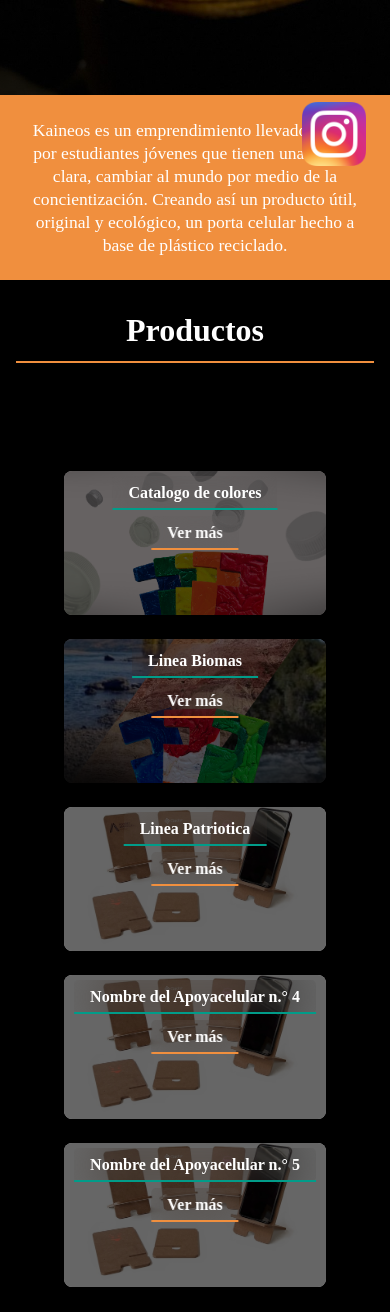
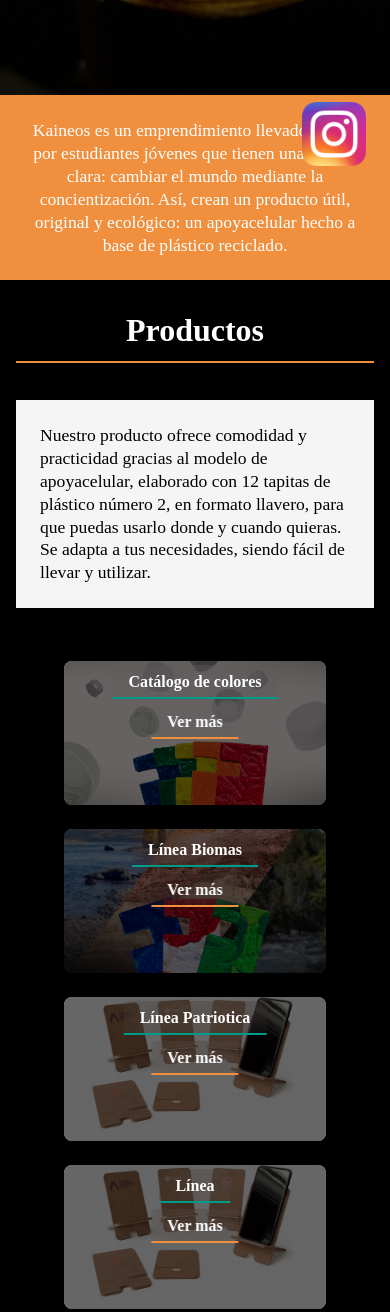
Before and after one commit to KaineosAR/Kaineos, a plain HTML site: page index.html in a window 390 px wide. Shown: the part 654-1966 px from the top of the page. Drawn offline with Linux system fonts and the light colour scheme.

Commit message:
Actualizacion n.°8 - Responsive Web Design de el index corregido y terminado

```diff
--- a/CSS/styles.css
+++ b/CSS/styles.css
@@ -183,6 +183,7 @@ section {
   background-position: 50% 60%;
   height: 50rem;
   display: flex;
+  justify-content: center;
   align-items: center;
   margin-bottom: 0;
   padding: 0;
@@ -544,7 +545,7 @@ footer {
 }
 @media (width >= 1800px) {
   #home {
-    background-position: 50% 45%;
+    background-position: 50% 48%;
   }
 }
 @media (width >= 1920px) {
@@ -564,6 +565,5 @@ footer {
 .wrapper {
   width: 100%;
   max-width: 1920px;
-  margin-left: auto;
-  margin-right: auto;
+  margin: auto;
 }
--- a/index.html
+++ b/index.html
@@ -23,7 +23,6 @@
     <meta property="og:url" content="" />
     <meta property="og:type" content="website" />
     <meta property="og:locale" content="es_AR" />
-    <link rel="prerender" href="product-disegn-1.html" />
   </head>
   <body>
     <header>
@@ -124,34 +123,30 @@
     </header>
     <main>
       <section id="home">
-        <div class="wrapper">
-          <p>
+        <p class="wrapper">
           Kaineos es un emprendimiento llevado a cabo por estudiantes jóvenes
-            que tienen una misión clara, cambiar al mundo por medio de la
-            concientización. Creando así un producto útil, original y ecológico,
-            un porta celular hecho a base de plástico reciclado.
+          que tienen una misión clara: cambiar el mundo mediante la
+          concientización. Así, crean un producto útil, original y ecológico: un
+          apoyacelular hecho a base de plástico reciclado.
         </p>
-        </div>
       </section>
       <section id="product">
-        <div class="wrapper">
-          <h2>Productos</h2>
-          <p>
-            Nuestro producto ofrece comodidad y practicidad por medio del modelo
-            apoyacelular hecho con 12 tapitas de plástico número 2 en un formato
-            llavero para que así puedas usarlo donde sea y cuando sea. Nuestro
-            apoyacelular se adapta a tus necesidades, haciéndolo fácil de llevar
-            y usar.
+        <h2 class="wrapper">Productos</h2>
+        <p class="wrapper">
+          Nuestro producto ofrece comodidad y practicidad gracias al modelo de
+          apoyacelular, elaborado con 12 tapitas de plástico número 2, en
+          formato llavero, para que puedas usarlo donde y cuando quieras. Se
+          adapta a tus necesidades, siendo fácil de llevar y utilizar.
         </p>
-          <ul class="gallery-products">
+        <ul class="gallery-products wrapper">
           <li class="product-item">
             <img
               src="Images/Productos/Producto Liso/Portada en el index-Liso.webp"
-                alt="Portada de apoyacelulares linea Liso"
+              alt="Portada de apoyacelulares línea Liso"
               class="product-img"
             />
             <div class="product-secret-text">
-                <h3>Catalogo de colores</h3>
+              <h3>Catálogo de colores</h3>
               <a href="product-disegn-1.html">
                 <p>Ver más</p>
               </a>
@@ -160,11 +155,11 @@
           <li class="product-item">
             <img
               src="Images/Productos/Producto Biomas/Portada en el index-Biomas.webp"
-                alt="Portada de apoyacelulares linea Biomas"
+              alt="Portada de apoyacelulares línea Biomas"
               class="product-img"
             />
             <div class="product-secret-text">
-                <h3>Linea Biomas</h3>
+              <h3>Línea Biomas</h3>
               <a href="product-disegn-2.html">
                 <p>Ver más</p>
               </a>
@@ -173,11 +168,11 @@
           <li class="product-item">
             <img
               src="Apoyaceluar.jpg"
-                alt="Portada de apoyacelulares linea Patriotica"
+              alt="Portada de apoyacelulares línea Patriotica"
               class="product-img"
             />
             <div class="product-secret-text">
-                <h3>Linea Patriotica</h3>
+              <h3>Línea Patriotica</h3>
               <a href="product-disegn-3.html">
                 <p>Ver más</p>
               </a>
@@ -186,11 +181,11 @@
           <li class="product-item">
             <img
               src="Apoyaceluar.jpg"
-                alt="Portada de apoyacelulares linea..."
+              alt="Portada de apoyacelulares línea..."
               class="product-img"
             />
             <div class="product-secret-text">
-                <h3>Nombre del Apoyacelular n.° 4</h3>
+              <h3>Línea</h3>
               <a href="product-disegn-4.html">
                 <p>Ver más</p>
               </a>
@@ -199,11 +194,11 @@
           <li class="product-item">
             <img
               src="Apoyaceluar.jpg"
-                alt="Portada de apoyacelulares linea..."
+              alt="Portada de apoyacelulares línea..."
               class="product-img"
             />
             <div class="product-secret-text">
-                <h3>Nombre del Apoyacelular n.° 5</h3>
+              <h3>Línea</h3>
               <a href="product-disegn-5.html">
                 <p>Ver más</p>
               </a>
@@ -212,23 +207,21 @@
         </ul>
         <div id="product-contact">
           <p>
-              ¿Querés hacer un pedido? Escribinos por Instagram usando el botón
-              de abajo a la derecha
+            ¿Querés hacer un pedido? Escribinos por Instagram usando el botón de
+            abajo a la derecha
           </p>
-          </div>
         </div>
       </section>
       <section id="about-us">
-        <div class="wrapper">
-          <h2>Sobre nosotros</h2>
-          <p>
+        <h2 class="wrapper">Sobre nosotros</h2>
+        <p class="wrapper">
           Lorem ipsum dolor sit amet, consectetur adipisicing elit. Velit
-            quaerat corrupti reiciendis facilis inventore quibusdam voluptas
-            culpa qui, reprehenderit voluptatem tempore saepe vel nihil maxime
-            repellat voluptatibus explicabo in libero.
+          quaerat corrupti reiciendis facilis inventore quibusdam voluptas culpa
+          qui, reprehenderit voluptatem tempore saepe vel nihil maxime repellat
+          voluptatibus explicabo in libero.
         </p>
-          <h3>Organigrama</h3>
-          <div class="gallery-department">
+        <h3 class="wrapper">Organigrama</h3>
+        <div class="gallery-department wrapper">
           <div class="department">
             <div class="department-emoji">
               <svg
@@ -247,9 +240,9 @@
               <p class="department-name">Finanzas</p>
               <p class="department-info-text">
                 Lorem ipsum dolor, sit amet consectetur adipisicing elit.
-                  Laborum libero voluptates earum aliquid ipsam est aliquam
-                  omnis non eaque eveniet enim cum repellat error quod
-                  accusamus, saepe natus iusto consectetur?
+                Laborum libero voluptates earum aliquid ipsam est aliquam omnis
+                non eaque eveniet enim cum repellat error quod accusamus, saepe
+                natus iusto consectetur?
               </p>
             </div>
           </div>
@@ -272,8 +265,8 @@
               <p class="department-info-text">
                 Lorem ipsum dolor sit amet, consectetur adipisicing elit.
                 Perspiciatis, dignissimos, aspernatur provident sunt facere
-                  neque hic quae quo temporibus est placeat rerum dolore,
-                  delectus minima voluptatum! Eaque quod magnam magni!
+                neque hic quae quo temporibus est placeat rerum dolore, delectus
+                minima voluptatum! Eaque quod magnam magni!
               </p>
             </div>
           </div>
@@ -292,7 +285,7 @@
               </svg>
             </div>
             <div class="department-block-info">
-                <p class="department-name">Produccion</p>
+              <p class="department-name">Producción</p>
               <p class="department-info-text">
                 Lorem ipsum dolor sit, amet consectetur adipisicing elit. Quod
                 aspernatur cupiditate, deserunt laboriosam eveniet neque
@@ -319,11 +312,10 @@
               <p class="department-name">Recursos humanos</p>
               <p class="department-info-text">
                 Lorem ipsum dolor, sit amet consectetur adipisicing elit.
-                  Doloribus illo doloremque voluptates nulla quia ullam
-                  provident! Laborum alias ducimus fuga cumque, nisi, quasi quia
-                  temporibus ipsum repellendus veniam rerum ea!
+                Doloribus illo doloremque voluptates nulla quia ullam provident!
+                Laborum alias ducimus fuga cumque, nisi, quasi quia temporibus
+                ipsum repellendus veniam rerum ea!
               </p>
-              </div>
             </div>
           </div>
         </div>
```
Lines whose indentation alone changed are shown as unchanged.
